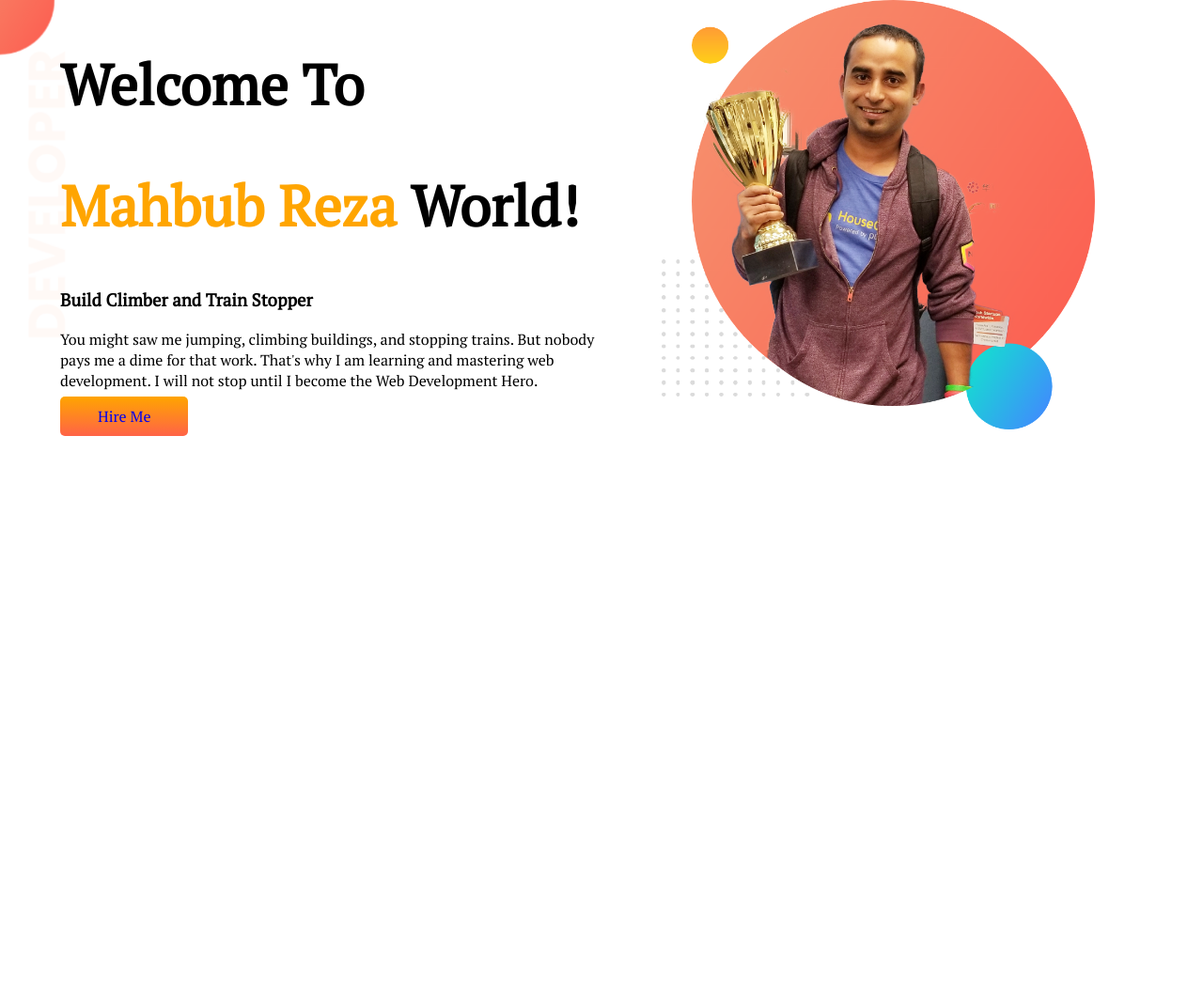
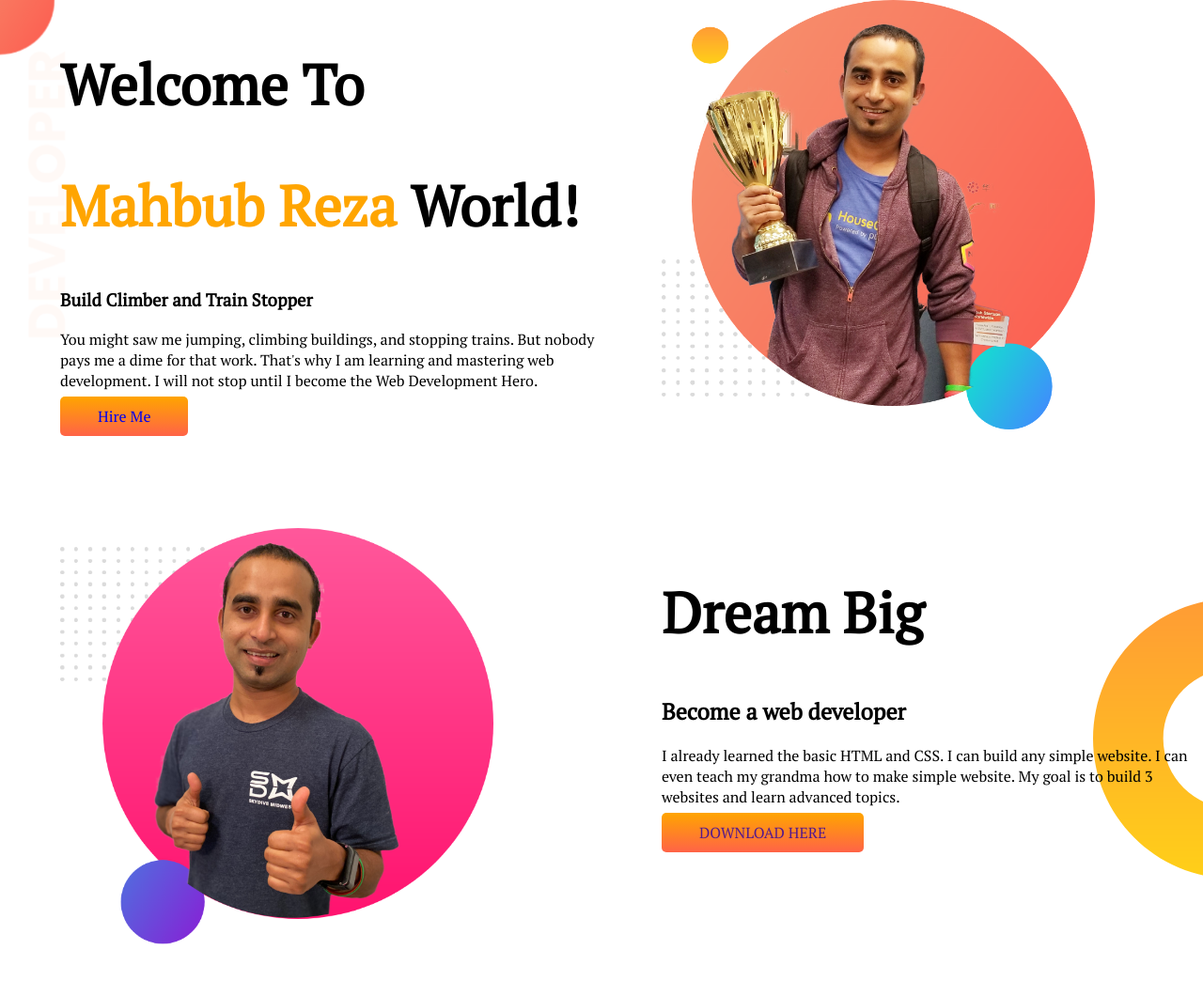
Before and after one commit to Rabbil29/developer-portfolio, a plain HTML site: page index.html in a window 1280 px wide. Shown: the whole page at 94% size. Before the commit the page ends 800 px from the top, so only its background shows below. Drawn offline with Linux system fonts and the light colour scheme.

Commit message:
dream added

```diff
--- a/index.html
+++ b/index.html
@@ -21,12 +21,25 @@
       <p>You might saw me jumping, climbing buildings, and stopping trains. But nobody pays me a dime for that work.
         That's
         why I am learning and mastering web development. I will not stop until I become the Web Development Hero.</p>
-        <a class="link-button" target="_blank" href="https://www.linkedin.com/in/mahbub-reza-918ab922a/">Hire Me</a>
+      <a class="link-button" target="_blank" href="https://www.linkedin.com/in/mahbub-reza-918ab922a/">Hire Me</a>
     </div>
     <div class="half-width">
       <img src="images\jhankar.png" alt="">
     </div>
   </section>
+  <section class="dream-big">
+    <div class="half-width">
+      <img src="images/jhankar2.png" alt="">
+    </div>
+    <div class="half-width">
+      <h1>Dream Big</h1>
+      <h2>Become a web developer</h2>
+      <p>I already learned the basic HTML and CSS. I can build any simple website. I can even teach my grandma how to
+        make simple website. My goal is to build 3 websites and learn advanced topics.</p>
+      <a class="link-button" targer="_blank" href="">DOWNLOAD HERE</a>
+    </div>
+
+  </section>
 
 </body>
 
--- a/style.css
+++ b/style.css
@@ -10,6 +10,7 @@ h1{
 }
 section{
   display: flex;
+  margin-bottom: 100px;
 }
 .half-width{
   width: 50%;
@@ -28,3 +29,8 @@ section{
    background-image: url(images/top-banner.png);
    background-repeat: no-repeat;
 }
+.dream-big{
+  background-image: url(images/dream-bg.png);
+  background-repeat: no-repeat;
+  background-position: right;
+}
```
